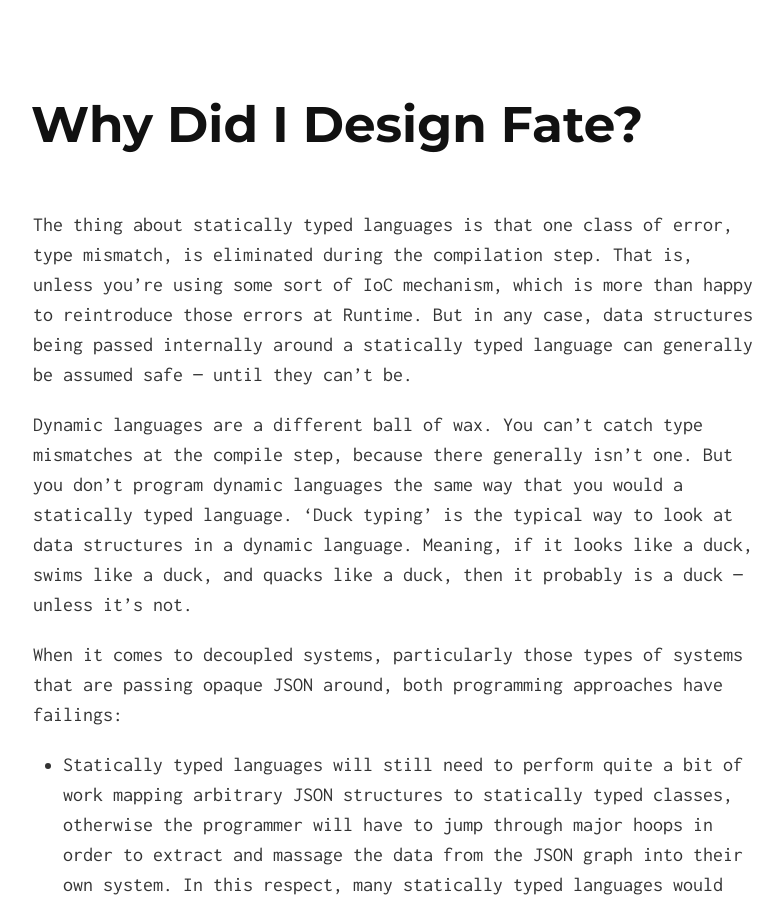
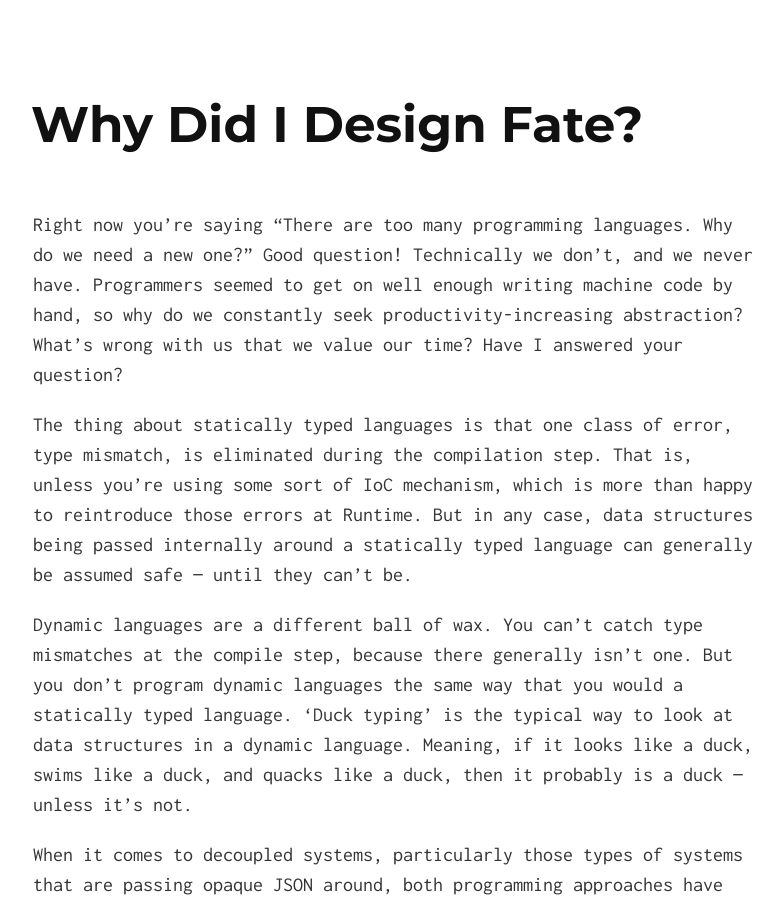
Before and after one commit to kode4food/fate-lang, a Jekyll site: the page built from why.md, in a window 1280 px wide and 900 px high. Shown: the whole window, without its empty margins (247-1030 px from the left). Built offline with Jekyll 4.4.1, drawn with Linux system fonts in a browser that asks for light colours.

Commit message:
why article

```diff
--- a/why.md
+++ b/why.md
@@ -2,6 +2,8 @@
 layout: fate_title
 title: Why Did I Design Fate?
 ---
+Right now you're saying "There are too many programming languages. Why do we need a new one?"  Good question!  Technically we don't, and we never have.  Programmers seemed to get on well enough writing machine code by hand, so why do we constantly seek productivity-increasing abstraction?  What's wrong with us that we value our time?  Have I answered your question?
+
 The thing about statically typed languages is that one class of error, type mismatch, is eliminated during the compilation step.  That is, unless you're using some sort of IoC mechanism, which is more than happy to reintroduce those errors at Runtime.  But in any case, data structures being passed internally around a statically typed language can generally be assumed safe --- until they can't be.
 
 Dynamic languages are a different ball of wax.  You can't catch type mismatches at the compile step, because there generally isn't one.  But you don't program dynamic languages the same way that you would a statically typed language.  'Duck typing' is the typical way to look at data structures in a dynamic language.  Meaning, if it looks like a duck, swims like a duck, and quacks like a duck, then it probably is a duck --- unless it's not.
```
